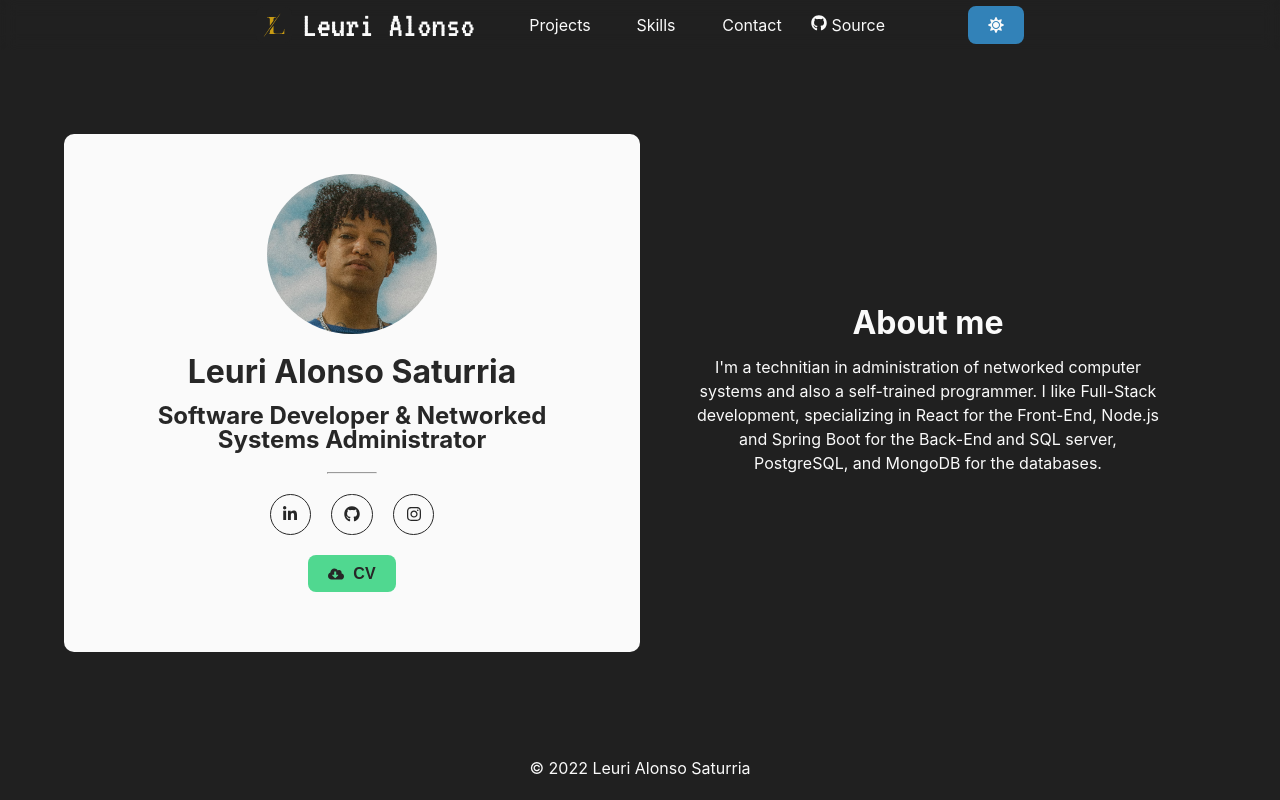
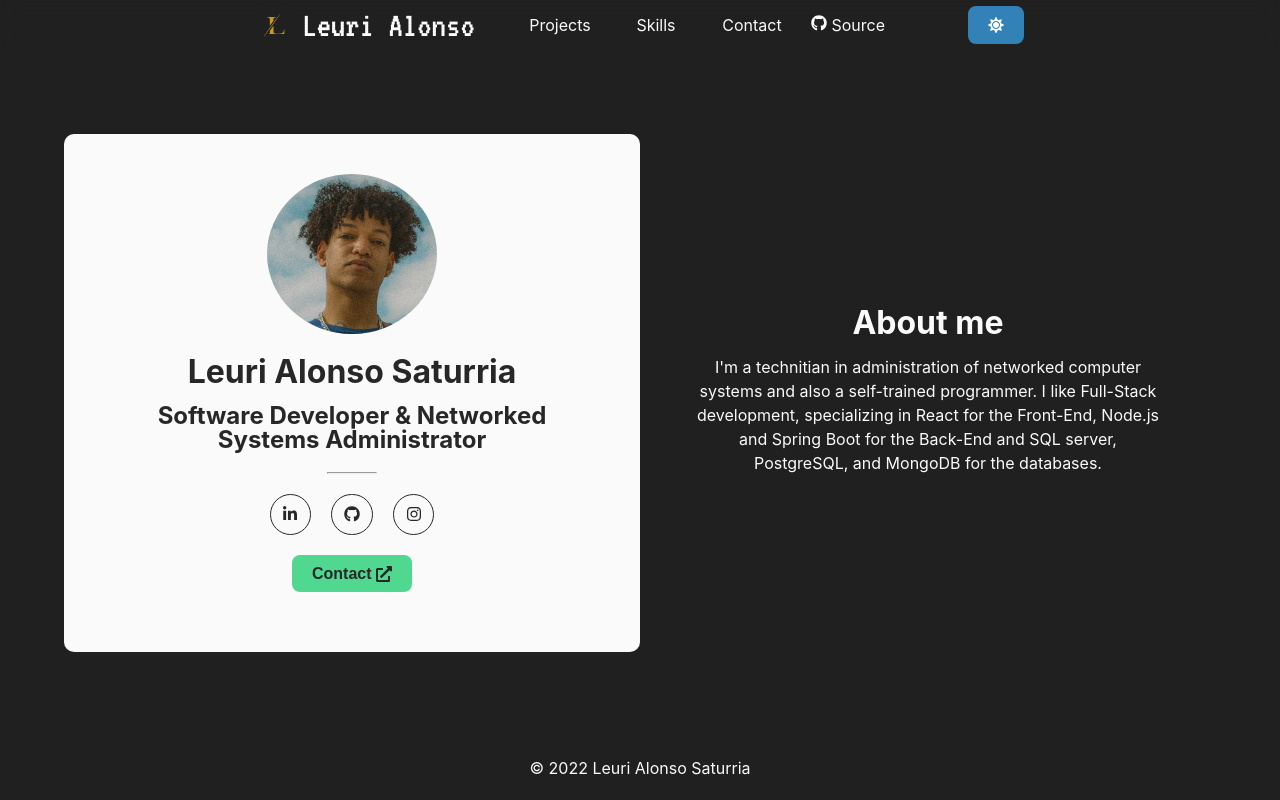
Before and after one commit to leuri17/portfolio, a React (Vite) app: page / in a window 1280 px wide. Built offline with nearby package versions, Linux system fonts and the light colour scheme.

Commit message:
Changed presentation card button and hover in social media

```diff
--- a/src/components/PresentationCard.jsx
+++ b/src/components/PresentationCard.jsx
@@ -1,31 +1,30 @@
 import '../styles/PresentationCard.css'
 import { useContext } from 'react'
-import { FaCloudDownloadAlt } from 'react-icons/fa'
+import { FaExternalLinkAlt } from 'react-icons/fa'
 import { ThemeContext } from '../context/ThemeContext'
 import SocialMedia from './SocialMedia'
 import myPhoto from '../assets/images/my_photo.jpg'
+import { NavLink } from 'react-router-dom'
 
 const PresentationCard = () => {
   const { theme } = useContext(ThemeContext)
 
   return (
     <div id="presentationCard" data-theme={theme === 'dark' ? 'light' : 'dark'}>
-      <img id='myPhoto' src={myPhoto} alt="Photo of Leuri Alonso Saturria" width="170px" />
+      <img id="myPhoto" src={myPhoto} alt="Photo of Leuri Alonso Saturria" width="170px" />
       <h1>Leuri Alonso Saturria</h1>
       <h2>Software Developer & Networked Systems Administrator</h2>
       <hr />
-      <SocialMedia/>
+      <SocialMedia />
       <button
         style={{
           display: 'flex',
           margin: '20px auto',
           fontWeight: 'bold'
         }}>
-        <a
-          href="/Leuri-Alonso-CV.pdf"
-          download={`Leuri-Alonso-Resume-${new Date().toLocaleDateString()}.pdf`}>
-          <FaCloudDownloadAlt /> &nbsp; CV
-        </a>
+        <NavLink to="contact">
+          Contact&nbsp; <FaExternalLinkAlt />
+        </NavLink>
       </button>
     </div>
   )
--- a/src/styles/PresentationCard.css
+++ b/src/styles/PresentationCard.css
@@ -21,8 +21,15 @@
   border-radius: 100%;
 }
 
+#presentationCard button {
+  padding: 0;
+}
+
 #presentationCard button a {
   display: flex;
+  height: 100%;
+  width: 100%;
+  padding: 0.6em 1.2em;
   color: var(--text-primary);
 }
 
--- a/src/styles/SocialMedia.css
+++ b/src/styles/SocialMedia.css
@@ -10,6 +10,7 @@
 #social-media a {
   width: 2.6em;
   height: 2.6em;
+  position: relative;
 
   display: flex;
   justify-content: center;
@@ -20,3 +21,25 @@
 
   color: var(--text-primary);
 }
+
+#social-media a svg {
+  z-index: 1;
+}
+
+#social-media a::before,
+#social-media a::after {
+  content: '';
+  position: absolute;
+  box-shadow: 0 0 0 0 var(--background-secondary) inset;
+  border-radius: 100%;
+
+  top: 0;
+  left: 0;
+  width: 100%;
+  height: 100%;
+  transition: all 0.5s ease;
+}
+
+#social-media a:hover::before {
+  box-shadow: 0 0 0 60px var(--background-secondary) inset;
+}
```
Also changed, not shown: 1 other file (tests, documents, lock files or other folders).
